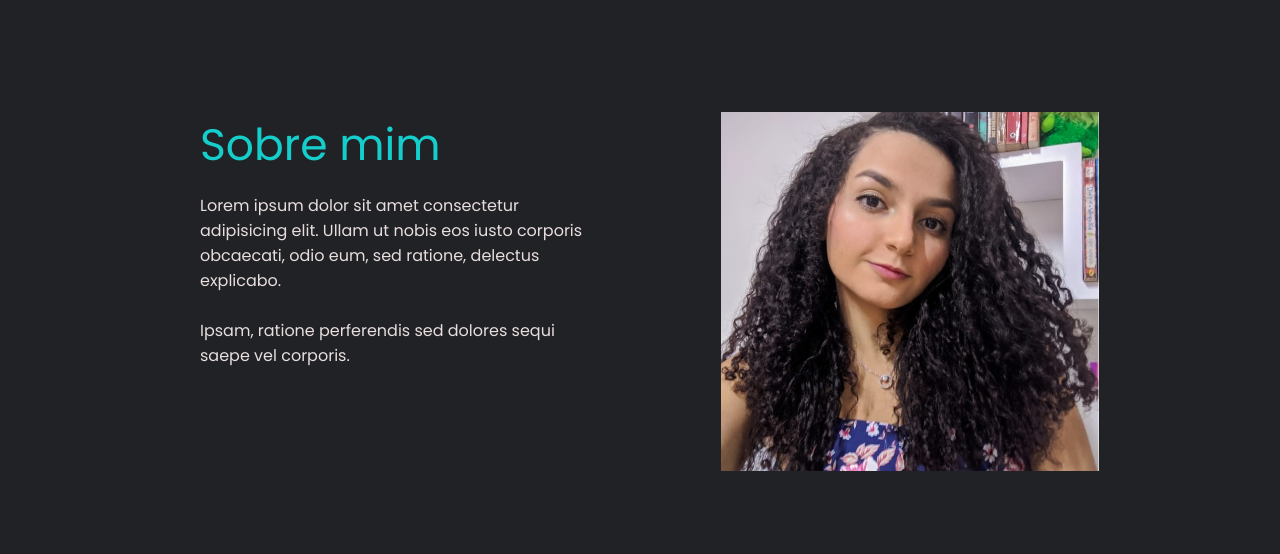
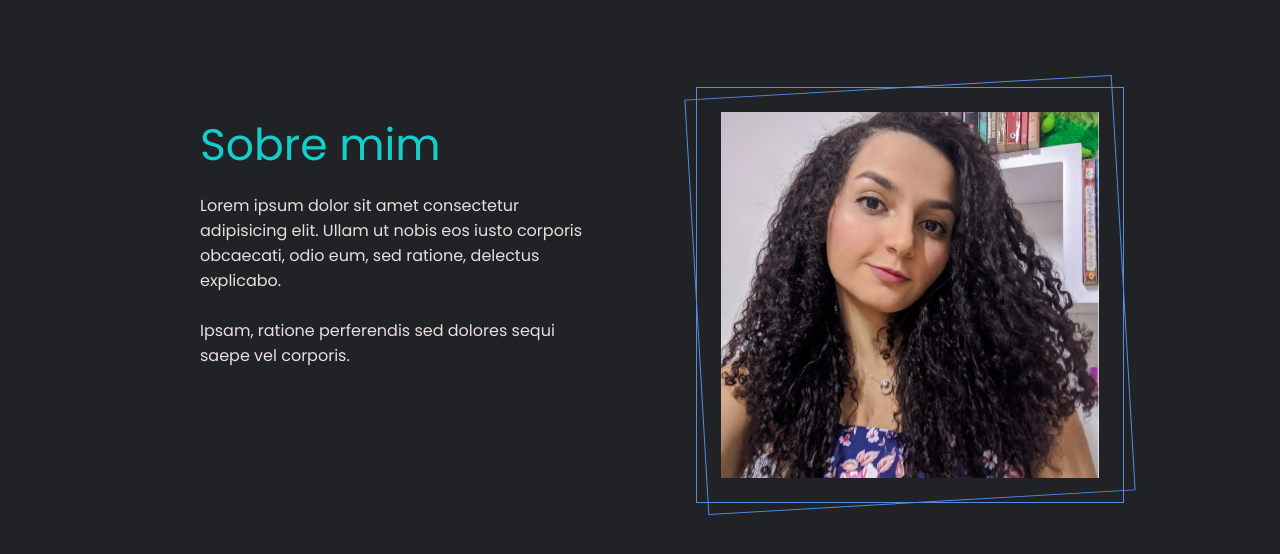
Before and after one commit to claricevarjao/projeto1-frontstart, a plain HTML site: page index.html in a window 1280 px wide. Shown: the part 788-1342 px from the top of the page. Drawn offline with nearby package versions, Linux system fonts and the light colour scheme.

Commit message:
Adição das linhas no img-container

```diff
--- a/index.html
+++ b/index.html
@@ -37,6 +37,8 @@
   </div>
 
   <div class="img-container">
+    <div class="line green"></div>
+    <div class="line purple"></div>
     <img src="assets/profile.jpeg" alt="Clarice">
   </div>
 </section>
--- a/style.css
+++ b/style.css
@@ -123,11 +123,29 @@ nav ul a svg{
 .about-me .img-container{
   width: 50%;
   text-align: center;
+  position: relative;
 }
 
 .about-me .img-container img{
   width: 70%;
+  height: 100%;
 }
+
+.about-me .img-container .line{
+  width: calc(70% + 50px);
+  height: calc(100% + 50px);
+  border: 1px solid var(--purple);
+
+  position: absolute;
+  top: -25px;
+  left: calc(50% - 70%/2 - 25px);
+}
+
+.about-me .img-container .line.green{
+  transform: rotate(-3.3deg);
+  color: var(--green);
+}
+
 /* RESPONSIVIDADE */
 
 @media (max-width: 1000px){
```
